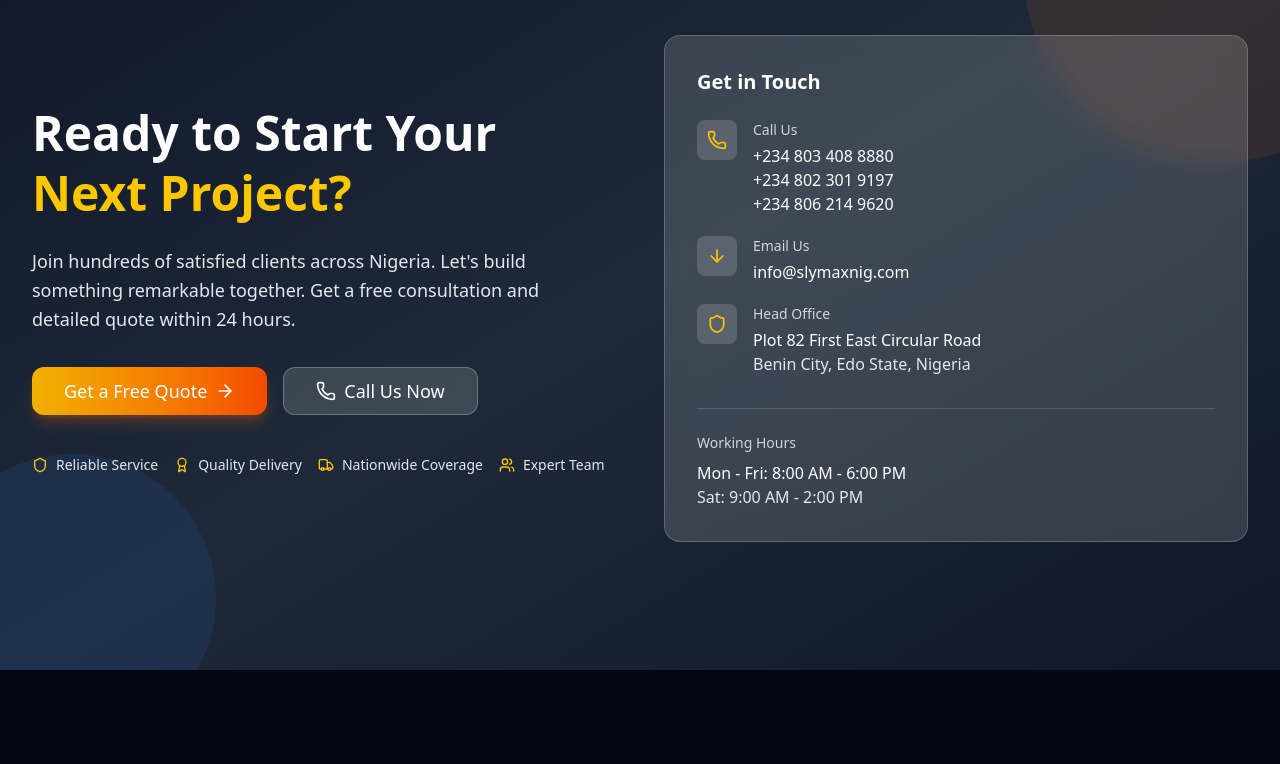
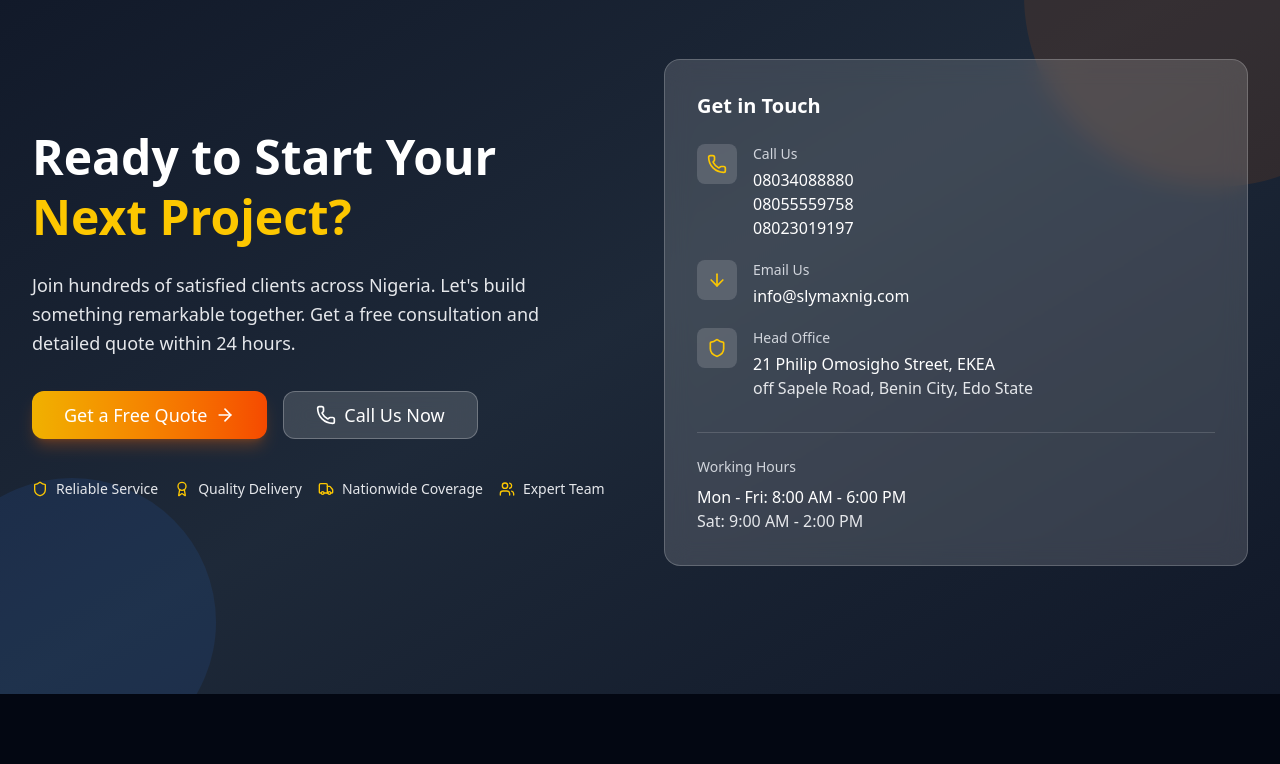
Before and after one commit to glorino/slymax, a Next.js app: page / in a window 1280 px wide. Shown: the part 6475-7239 px from the top of the page. Built offline with nearby package versions, Linux system fonts and the light colour scheme.

Commit message:
Update address and phone numbers site-wide

```diff
--- a/src/app/contact/page.tsx
+++ b/src/app/contact/page.tsx
@@ -21,7 +21,7 @@
   {
     icon: Phone,
     title: "Call Us",
-    details: "+234 803 408 8880\n+234 805 555 9758\n+234 802 301 9197",
+    details: "08034088880\n08055559758\n08023019197",
     link: "tel:+2348034088880",
   },
   {
@@ -39,7 +39,7 @@
 ]
 
 const altContactMethods = [
-  { icon: Phone, title: "Call Sales", desc: "Speak with our sales engineers", action: "Call Now", href: "tel:+2348034088880", color: "bg-green-50 text-green-600" },
+  { icon: Phone, title: "Call Us", desc: "Speak with our team", action: "Call Now", href: "tel:+2348034088880", color: "bg-green-50 text-green-600" },
   { icon: Mail, title: "Email Us", desc: "Detailed inquiries & documents", action: "Email Us", href: "mailto:info@slymaxnig.com", color: "bg-blue-50 text-blue-600" },
   { icon: MapPin, title: "Visit Office", desc: "Schedule a site visit or meeting", action: "Get Directions", href: "https://maps.google.com/?q=21+Philip+Omosigho+Street+Benin+City+Edo+State", color: "bg-purple-50 text-purple-600" },
 ]
--- a/src/components/layout/Footer.tsx
+++ b/src/components/layout/Footer.tsx
@@ -11,10 +11,10 @@
 const companyInfo = {
   name: "Slymax Nigeria Limited",
   tagline: "Reliable indigenous company in the telecommunication and industrial sector in Nigeria.",
-  address: "Plot 82 First East Circular Road, Benin City, Edo State, Nigeria",
+  address: "21 Philip Omosigho Street, EKEA off Sapele Road, Benin City, Edo State",
   email: "info@slymaxnig.com",
-  phone: "+234 803 408 8880",
-  phones: ["+234 803 408 8880", "+234 802 301 9197", "+234 806 214 9620", "+234 703 394 2428"],
+  phone: "08034088880",
+  phones: ["08034088880", "08055559758", "08023019197"],
 }
 
 const quickLinks = [
--- a/src/components/layout/Header.tsx
+++ b/src/components/layout/Header.tsx
@@ -10,7 +10,7 @@
 
 const companyInfo = {
   name: "Slymax Nigeria Limited",
-  phone: "+234 803 408 8880",
+  phone: "08034088880",
   email: "info@slymaxnig.com",
 }
 
--- a/src/components/sections/CTASection.tsx
+++ b/src/components/sections/CTASection.tsx
@@ -77,9 +77,9 @@
                 </div>
                 <div>
                   <div className="text-sm text-gray-300 mb-1">Call Us</div>
-                  <div className="text-white font-medium">+234 803 408 8880</div>
-                  <div className="text-white font-medium">+234 802 301 9197</div>
-                  <div className="text-white font-medium">+234 806 214 9620</div>
+                  <div className="text-white font-medium">08034088880</div>
+                  <div className="text-white font-medium">08055559758</div>
+                  <div className="text-white font-medium">08023019197</div>
                 </div>
               </div>
               <div className="flex items-start gap-4">
@@ -97,8 +97,8 @@
                 </div>
                 <div>
                   <div className="text-sm text-gray-300 mb-1">Head Office</div>
-                  <div className="text-white font-medium">Plot 82 First East Circular Road</div>
-                  <div className="text-gray-200">Benin City, Edo State, Nigeria</div>
+                  <div className="text-white font-medium">21 Philip Omosigho Street, EKEA</div>
+                  <div className="text-gray-200">off Sapele Road, Benin City, Edo State</div>
                 </div>
               </div>
             </div>
--- a/src/components/sections/ContactSection.tsx
+++ b/src/components/sections/ContactSection.tsx
@@ -10,13 +10,13 @@
   {
     icon: MapPin,
     title: "Head Office",
-    details: "Plot 82 First East Circular Road, Benin City, Edo State, Nigeria",
+    details: "21 Philip Omosigho Street, EKEA off Sapele Road, Benin City, Edo State",
     link: null,
   },
   {
     icon: Phone,
     title: "Call Us",
-    details: "+234 803 408 8880",
+    details: "08034088880",
     link: "tel:+2348034088880",
   },
   {
```
